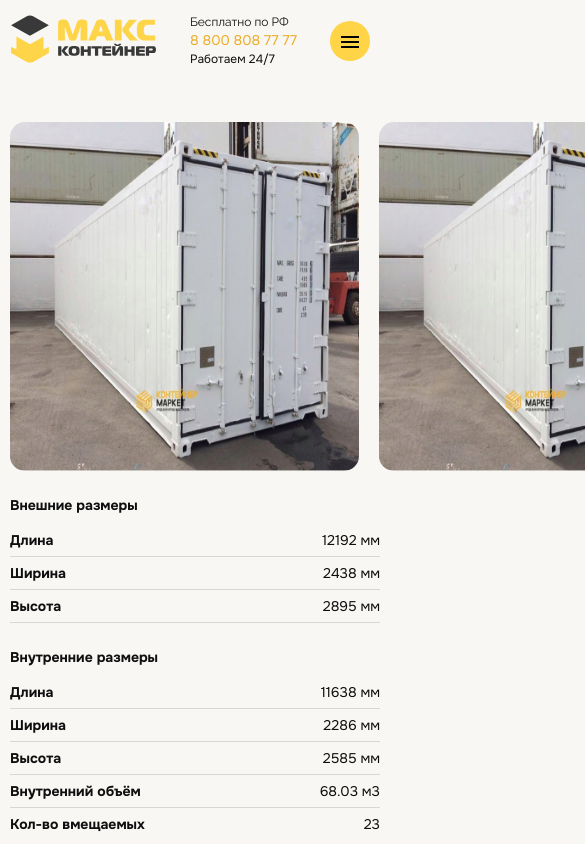
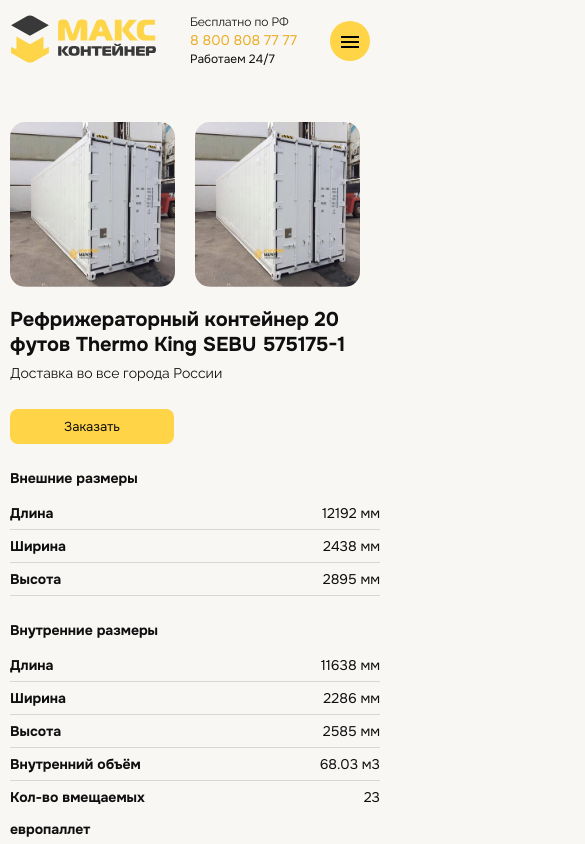
Before and after one commit to Jane-Doe666/max, a Next.js app: page /reefer_containers/1 in a window 390 px wide. Shown: the top 844 px of the page, 585 px wide, since content can reach past the window. Built offline with nearby package versions, Linux system fonts and the light colour scheme.

Commit message:
styles/product

```diff
--- a/src/app/reefer_containers/[id]/page.tsx
+++ b/src/app/reefer_containers/[id]/page.tsx
@@ -20,16 +20,16 @@
 						className={styles.img}
 						src="/container.png"
 						alt="container"
-						width={349}
-						height={349}
+						width={374}
+						height={374}
 						aria-label="Изображение продукта"
 					/>
 					<Image
 						className={styles.img}
 						src="/container.png"
 						alt="container"
-						width={349}
-						height={349}
+						width={374}
+						height={374}
 						aria-label="Изображение продукта"
 					/>
 					<div className={styles.order}>
--- a/src/app/reefer_containers/[id]/styles.module.css
+++ b/src/app/reefer_containers/[id]/styles.module.css
@@ -6,13 +6,16 @@
 	font-size: 20px;
 }
 .imgBox {
+	position: relative;
 	margin-top: 15px;
 	display: flex;
+
 	flex-direction: row;
 	gap: 20px;
 }
 
 .img {
+	width: 32.19%;
 	border-radius: 15px;
 }
 
@@ -141,8 +144,36 @@
 	color: #ebae29;
 }
 
-@media screen and (max-width: 900px) {
+@media screen and (max-width: 1100px) {
+	.img {
+		width: 340px;
+		height: 340px;
+	}
+}
+
+@media screen and (max-width: 950px) {
+	.img {
+		width: 230px;
+		height: 230px;
+	}
 	.info {
 		max-width: 100%;
 	}
+	.imgBox {
+		flex-wrap: wrap;
+	}
 }
+
+@media screen and (max-width: 770px) {
+	.img {
+		width: 210px;
+		height: 210px;
+	}
+}
+
+@media screen and (max-width: 479px) {
+	.img {
+		width: 165px;
+		height: 165px;
+	}
+}
```
